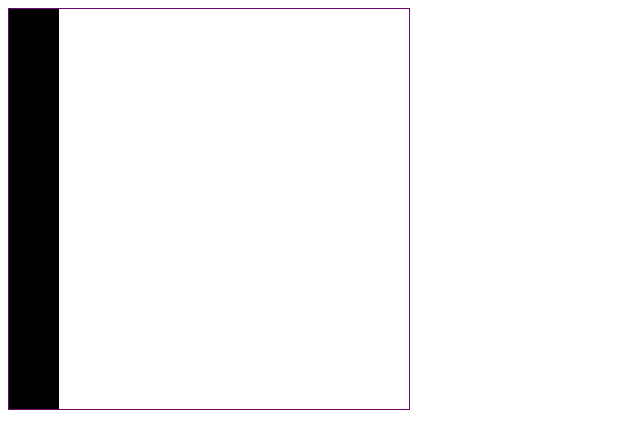
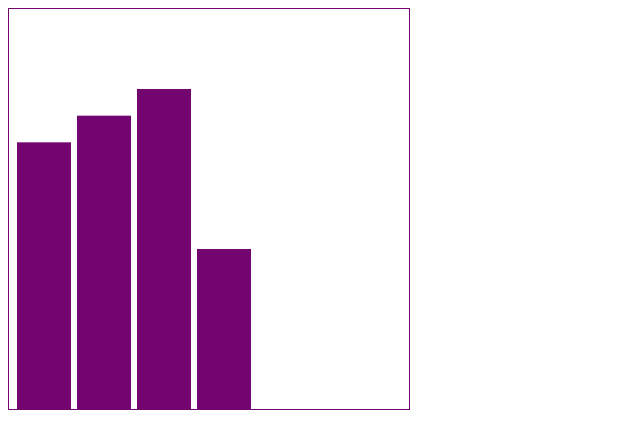
Before and after one commit to SirwanAfifi/d3_charts, a website with bundled scripts: page basic/index.html in a window 1280 px wide. Shown: the whole page, without its empty margins (0-640 px from the left). Built offline with nearby package versions, Linux system fonts and the light colour scheme.

Commit message:
Add bar chart with SVG

```diff
--- a/basic/index.html
+++ b/basic/index.html
@@ -12,7 +12,7 @@
       }
 
       .bar {
-        background-color: #720570;
+        fill: #720570;
       }
     </style>
   </head>
--- a/basic/package.json
+++ b/basic/package.json
@@ -5,7 +5,9 @@
   "license": "MIT",
   "dependencies": {
     "@types/d3": "^5.7.2",
-    "d3": "^5.16.0"
+    "@types/d3-scale": "^2.2.0",
+    "d3": "^5.16.0",
+    "d3-scale": "^3.2.1"
   },
   "devDependencies": {
     "typescript": "^3.9.7"
--- a/basic/src/index.ts
+++ b/basic/src/index.ts
@@ -1,4 +1,5 @@
 import * as d3 from "d3";
+import * as d3Scale from "d3-scale";
 
 const DUMMY_DATA = [
   { id: 1, value: 10 },
@@ -6,6 +7,13 @@ const DUMMY_DATA = [
   { id: 3, value: 12 },
   { id: 4, value: 6 },
 ];
+
+const xScale = d3
+  .scaleBand()
+  .domain(DUMMY_DATA.map((dataPoint) => dataPoint.id.toString()))
+  .rangeRound([0, 250])
+  .padding(0.1);
+const yScale = d3.scaleLinear().domain([0, 15]).range([400, 0]);
 
 const container = d3.select("svg").classed("container", true);
 
@@ -15,5 +23,7 @@ container
   .enter()
   .append("rect")
   .classed("bar", true)
-  .attr("width", 50)
-  .attr("height", (data) => data.value * 50);
+  .attr("width", xScale.bandwidth())
+  .attr("height", (data) => 400 - yScale(data.value))
+  .attr("x", (data) => xScale(data.id.toString()))
+  .attr("y", (data) => yScale(data.value));
```
Also changed, not shown: 1 other file.
